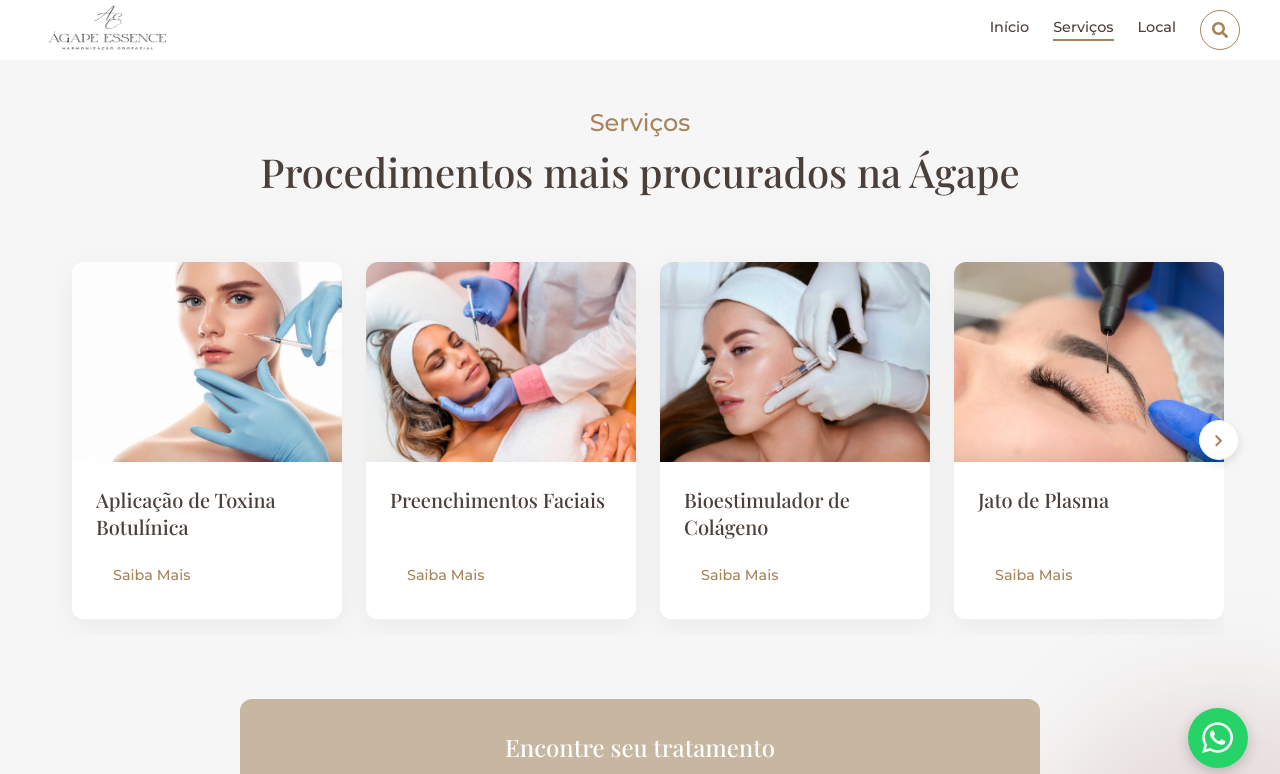
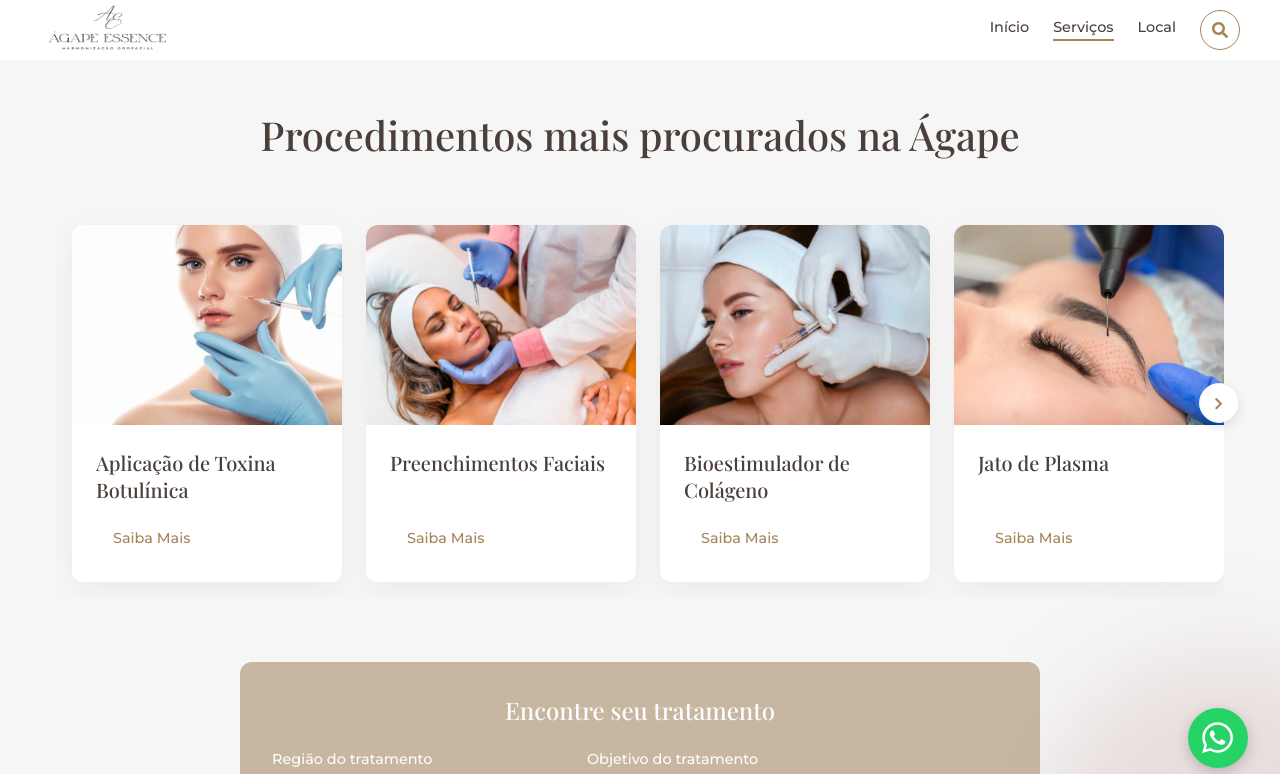
Before and after one commit to Henrilsm/agape-essence, a Next.js app: page /servicos in a window 1280 px wide. Shown: the top 774 px of the page. Built offline with nearby package versions, Linux system fonts and the light colour scheme.

Commit message:
Padronização Fontes

```diff
--- a/app/local/page.module.css
+++ b/app/local/page.module.css
@@ -23,11 +23,11 @@
 
 
 .title {
-  font-size: 2.5rem;
-  font-weight: bold;
-  margin-bottom: 2rem;
-  position: relative;
-  z-index: 1;
+  font-family: 'Playfair Display', serif; /* Fonte Elegante */
+  font-size: 2.5rem; /* Um pouco maior */
+  font-weight: 500;
+  color: var(--text-color);
+  margin-bottom: 3rem;
 }
 
 .mapWrapper {
--- a/app/servicos/page.js
+++ b/app/servicos/page.js
@@ -81,10 +81,10 @@ export default function ServicosPage() {
   return (
     <div className={styles.backgroundWrapper}>
       <div className={styles.container}>
-        <h1 className={styles.mainTitle}>Serviços</h1>
-        <h2 className={styles.subtitle}>
+        <h1 className={styles.maintitle}>
           Procedimentos mais procurados na Ágape
-        </h2>
+        </h1>
+
 
         <div className={styles.carouselContainer}>
           {showLeftArrow && (
--- a/app/servicos/page.module.css
+++ b/app/servicos/page.module.css
@@ -31,19 +31,11 @@
 }
 
 /* --- TÍTULOS --- */
-.mainTitle {
-  font-family: 'Montserrat', sans-serif;
-  color: var(--primary-color); /* Dourado */
-  font-size: 1.5rem;
-  font-weight: 500;
-  margin-bottom: 0.5rem;
-}
-
-.subtitle {
+.maintitle {
   font-family: 'Playfair Display', serif; /* Fonte Elegante */
   font-size: 2.5rem; /* Um pouco maior */
   font-weight: 500;
-  color: var(--text-color);
+  color: var(--text-color) !important; /* sobrescreve cor dourada global */
   margin-bottom: 3rem;
 }
 
```
